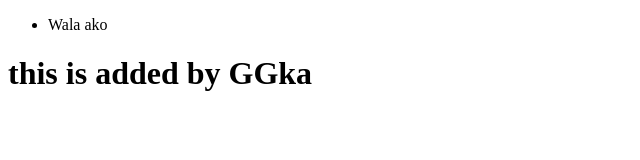
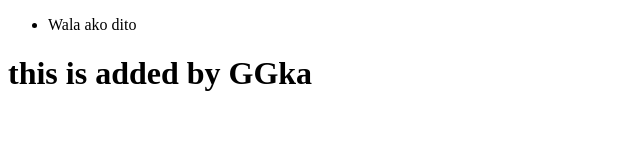
Before and after one commit to GGka/exampleRepository, a plain HTML site: page index.html in a window 1280 px wide. Shown: the full height of the page, 0-640 px from the left. Drawn offline with Linux system fonts and the light colour scheme.

Commit message:
Modified li again

```diff
--- a/index.html
+++ b/index.html
@@ -6,7 +6,7 @@
   </head>
   <body>
     <ul>
-        <li>Wala ako</li>
+        <li>Wala ako dito</li>
     </ul>
     <h1>this is added by GGka</h1>
   </body>
```
